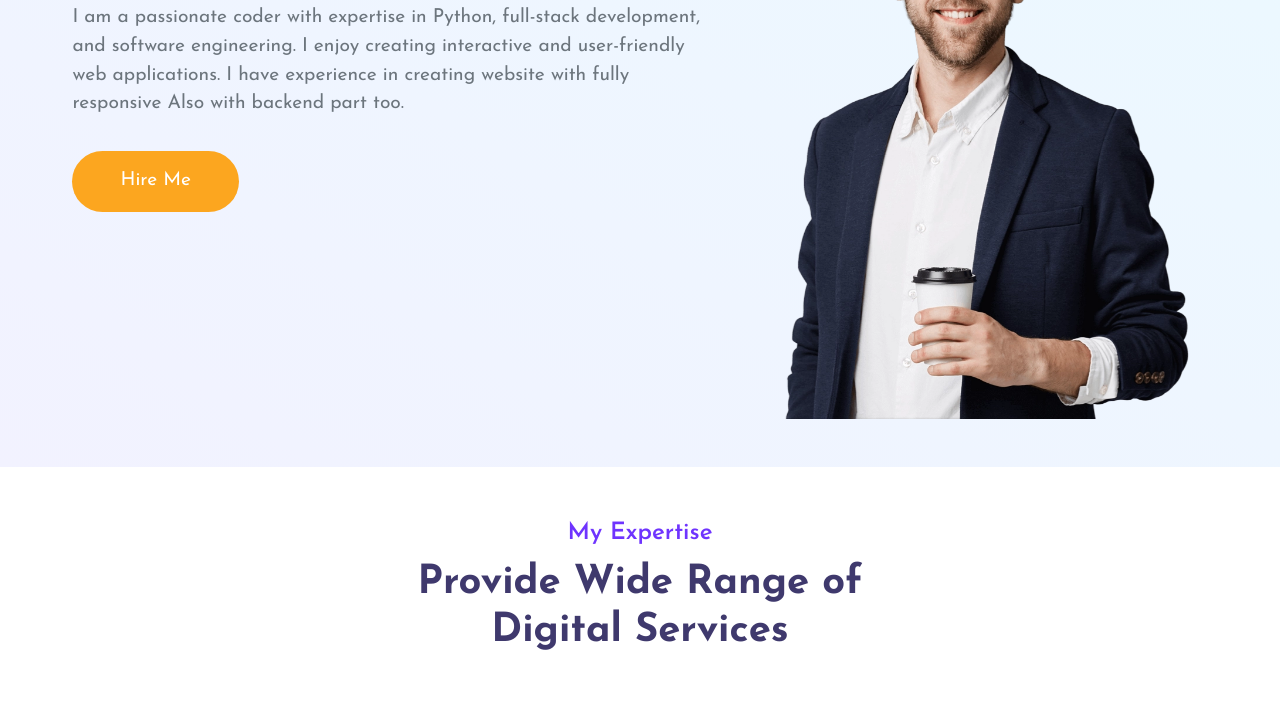
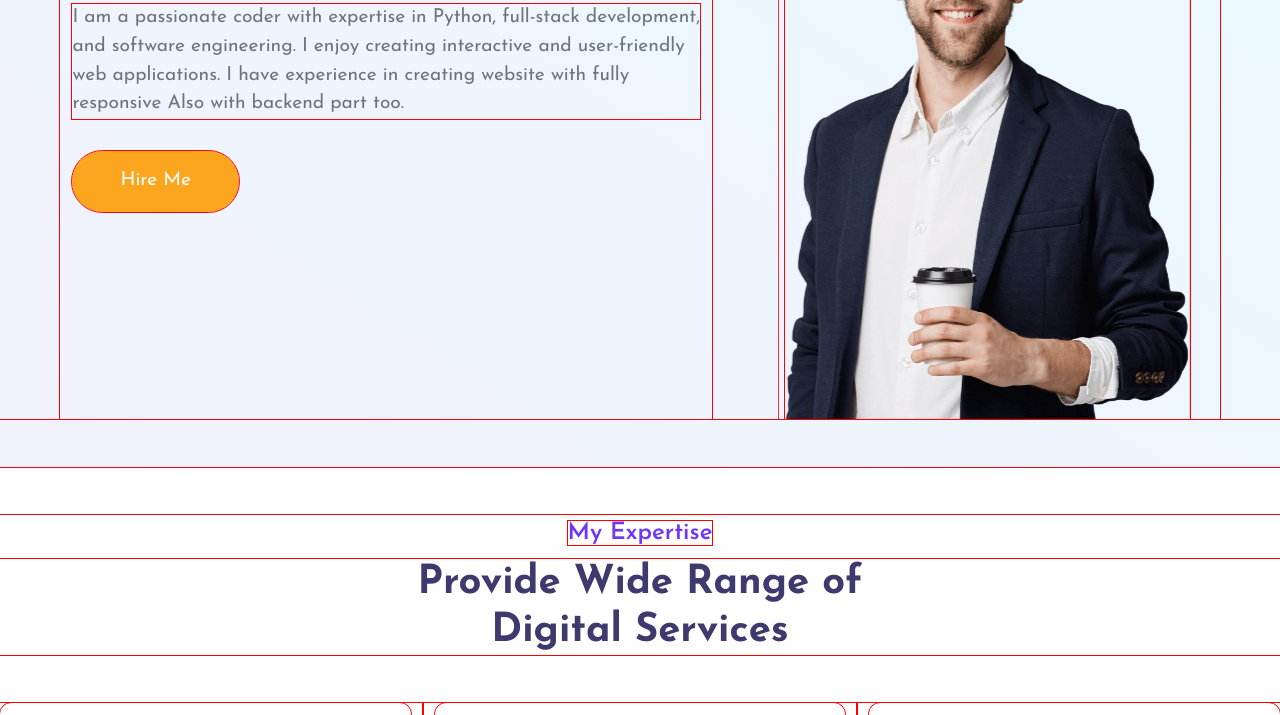
Before and after one commit to nik1062/portfolio-website, a plain HTML site: page portfolio-website-main/index.html in a window 1280 px wide. Shown: the part 278-993 px from the top of the page. Drawn offline with nearby package versions, Linux system fonts and the light colour scheme.

Commit message:
style.css

```diff
--- a/portfolio-website-main/css/style.css
+++ b/portfolio-website-main/css/style.css
@@ -1,3 +1,6 @@
+* {
+  outline: 1px solid red; /* Helps spot which div is too wide */
+}
 /* Tablet */
 @media (max-width: 768px) {
   .home h2 {
```
